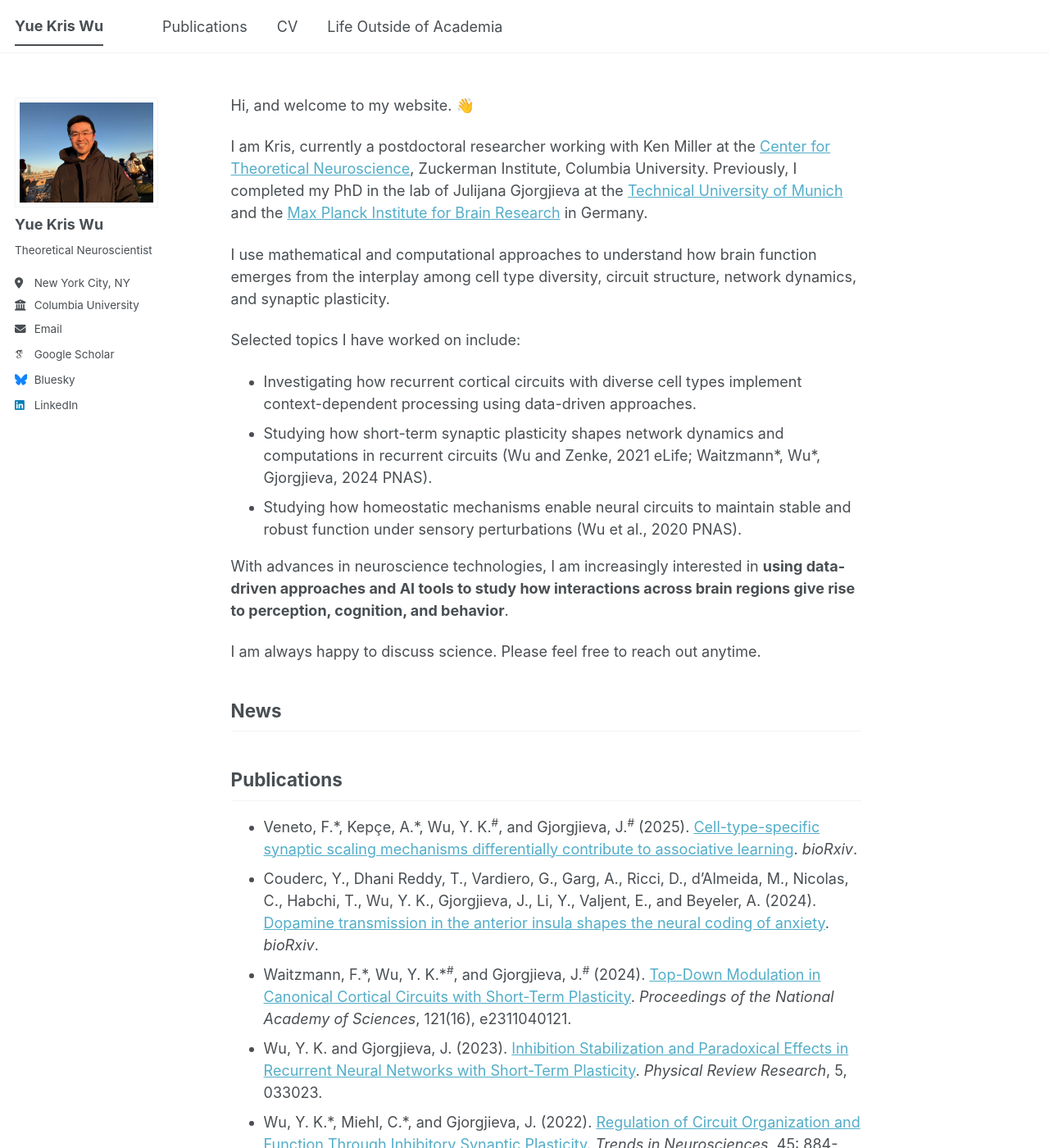
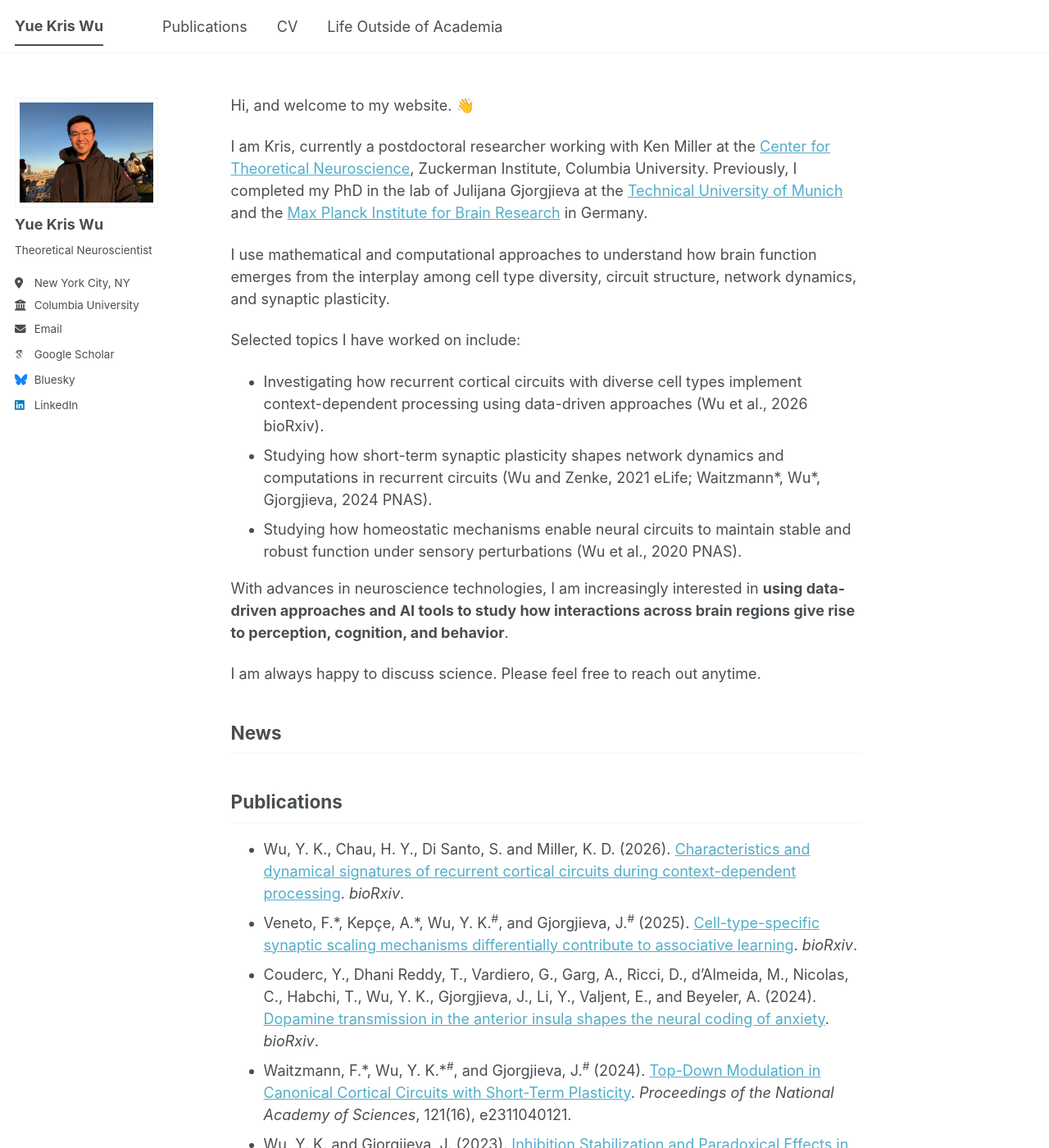
Before and after one commit to yuekriswu/yuekriswu.github.io, a Jekyll site: the page built from _pages/about.md, in a window 1280 px wide and 1400 px high. Shown: the whole window at 82% size. Built offline with Jekyll 4.4.1, drawn with Linux system fonts in a browser that asks for light colours; emoji names are drawn with the system emoji font; some web fonts are replaced; a script bundle is joined from its source files by our own code; library files that are not in the unit come from our copies.

Commit message:
Update about.md with new publication and citation
Added citation for the investigation of recurrent cortical circuits and updated publication list with a new reference.

```diff
--- a/_pages/about.md
+++ b/_pages/about.md
@@ -14,7 +14,7 @@ I am Kris, currently a postdoctoral researcher working with Ken Miller at the [C
 I use mathematical and computational approaches to understand how brain function emerges from the interplay among cell type diversity, circuit structure, network dynamics, and synaptic plasticity.
 
 Selected topics I have worked on include:
-* Investigating how recurrent cortical circuits with diverse cell types implement context-dependent processing using data-driven approaches.
+* Investigating how recurrent cortical circuits with diverse cell types implement context-dependent processing using data-driven approaches (Wu et al., 2026 bioRxiv).
 * Studying how short-term synaptic plasticity shapes network dynamics and computations in recurrent circuits (Wu and Zenke, 2021 eLife; Waitzmann\*, Wu\*, Gjorgjieva, 2024 PNAS).
 * Studying how homeostatic mechanisms enable neural circuits to maintain stable and robust function under sensory perturbations (Wu et al., 2020 PNAS).
 
@@ -27,6 +27,7 @@ News
 
 Publications
 ------
+* Wu, Y. K., Chau, H. Y., Di Santo, S. and Miller, K. D. (2026). [Characteristics and dynamical signatures of recurrent cortical circuits during context-dependent processing](https://www.biorxiv.org/content/10.64898/2026.02.06.704473v1). *bioRxiv*.
 * Veneto, F.\*, Kepçe, A.\*, Wu, Y. K.<sup>\#</sup>, and Gjorgjieva, J.<sup>\#</sup> (2025). [Cell-type-specific synaptic scaling mechanisms differentially contribute to associative learning](https://www.biorxiv.org/content/10.1101/2025.05.14.654005v1). *bioRxiv*.
 * Couderc, Y., Dhani Reddy, T., Vardiero, G., Garg, A., Ricci, D., d’Almeida, M., Nicolas, C., Habchi, T., Wu, Y. K., Gjorgjieva, J., Li, Y., Valjent, E., and Beyeler, A. (2024). [Dopamine transmission in the anterior insula shapes the neural coding of anxiety](https://www.biorxiv.org/content/10.1101/2024.10.25.620186v2). *bioRxiv*.
 * Waitzmann, F.\*, Wu, Y. K.\*<sup>\#</sup>, and Gjorgjieva, J.<sup>\#</sup> (2024). [Top-Down Modulation in Canonical Cortical Circuits with Short-Term Plasticity](https://www.pnas.org/doi/10.1073/pnas.2311040121). *Proceedings of the National Academy of Sciences*, 121(16), e2311040121.
```
